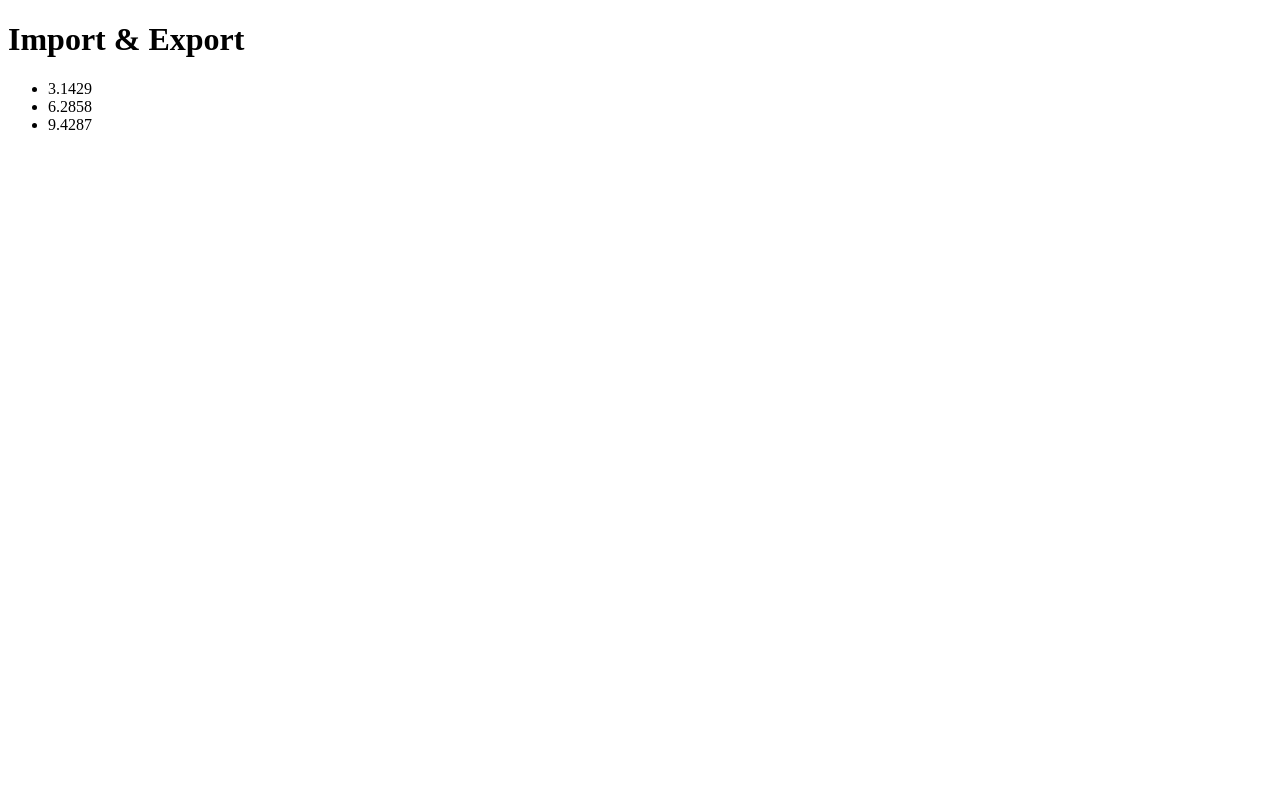
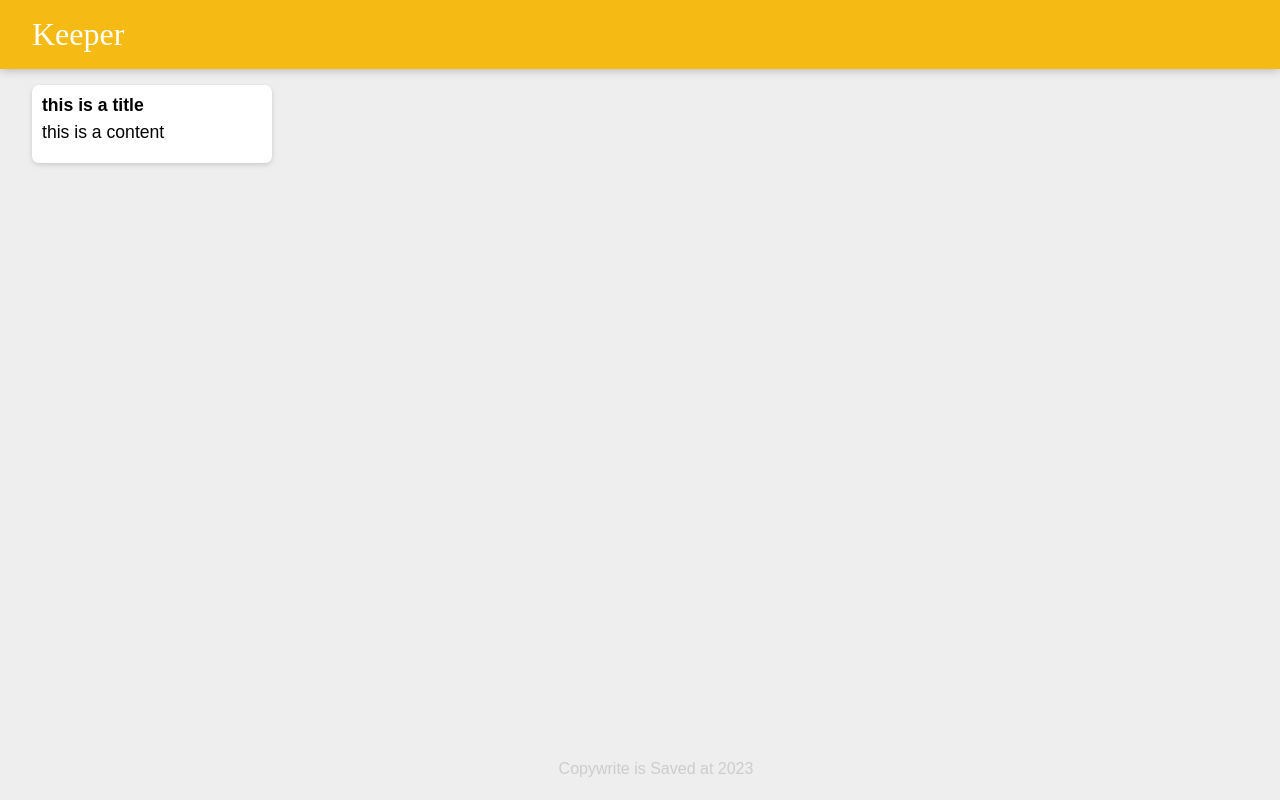
Before and after one commit to kaled4000/React, a React (Create React App) app in the folder my-app/: page / in a window 1280 px wide. Built offline with nearby package versions, Linux system fonts and the light colour scheme.

Commit message:
Keeper App project v1

```diff
--- a/my-app/public/style.css
+++ b/my-app/public/style.css
@@ -1,5 +1,56 @@
-.heading {
-    font-size: 50px;
-    font-weight: bold;
-    border-bottom: 5px solid black;
-  }
+* {
+  padding: 0;
+  margin: 0;
+  box-sizing: border-box;
+}
+html {
+  font-family: "Montserrat", sans-serif;
+}
+body {
+  background: #eee;
+  padding: 0 16px;
+}
+
+header {
+  background-color: #f5ba13;
+  margin: auto -16px;
+  padding: 16px 32px;
+  box-shadow: 0 0 10px 0 rgba(0, 0, 0, 0.3);
+}
+
+header h1 {
+  color: #fff;
+  font-family: "McLaren", cursive;
+  font-weight: 200;
+}
+
+footer {
+  position: absolute;
+  text-align: center;
+  bottom: 0;
+  width: 100%;
+  height: 2.5rem;
+}
+
+footer p {
+  color: #ccc;
+}
+.note {
+  background: #fff;
+  border-radius: 7px;
+  box-shadow: 0 2px 5px #ccc;
+  padding: 10px;
+  width: 240px;
+  margin: 16px;
+  float: left;
+}
+.note h1 {
+  font-size: 1.1em;
+  margin-bottom: 6px;
+}
+.note p {
+  font-size: 1.1em;
+  margin-bottom: 10px;
+  white-space: pre-wrap;
+  word-wrap: break-word;
+}
--- /dev/null
+++ b/my-app/src/component/App.js
@@ -0,0 +1,15 @@
+import React from "react";
+import Header from "./header.jsx";
+import Footer from "./footer.jsx";
+import Note from "./note.jsx";
+function App() {
+  return (
+    <div>
+      <Header />
+      <Note />
+      <Footer />
+    </div>
+  );
+}
+
+export default App;
--- /dev/null
+++ b/my-app/src/component/footer.jsx
@@ -0,0 +1,15 @@
+import React from "react";
+import ReactDom from "react-dom";
+
+function Footer() {
+  const d = new Date();
+  let year = d.getFullYear();
+
+  return (
+    <footer>
+      <p>Copywrite is Saved at {year}</p>
+    </footer>
+  );
+}
+
+export default Footer;
--- /dev/null
+++ b/my-app/src/component/header.jsx
@@ -0,0 +1,10 @@
+import React from "react";
+
+function Header() {
+  return (
+    <header>
+      <h1>Keeper</h1>
+    </header>
+  );
+}
+export default Header;
--- /dev/null
+++ b/my-app/src/component/note.jsx
@@ -0,0 +1,12 @@
+import React from "react";
+
+function Note() {
+  return (
+    <div className="note">
+      <h1>this is a title</h1>
+      <p>this is a content</p>
+    </div>
+  );
+}
+
+export default Note;
--- a/my-app/src/index.js
+++ b/my-app/src/index.js
@@ -1,15 +1,23 @@
-import  React  from "react";
-import  ReactDOM  from "react-dom";
+//1. Create a new React app.
+//2. Create a App.jsx component.
+//3. Create a Header.jsx component that renders a <header> element
+//to show the Keeper App name in an <h1>.
+//4. Create a Footer.jsx component that renders a <footer> element
+//to show a copyright message in a <p> with a dynamically updated year.
+//5. Create a Note.jsx component to show a <div> element with a
+//<h1> for a title and a <p> for the content.
+//6. Make sure that the final website is styled like the example shown here:
+//https://l1pp6.csb.app/
 
+import React from "react";
+import ReactDom from "react-dom";
+import App from "./component/App";
 
-import pi,{doublepi,thridenpi} from "./math";
-ReactDOM.render(
-<div>
-   <h1>Import & Export </h1>
-   <ul>
-      <li>{pi}</li>
-      <li>{doublepi}</li>
-      <li>{thridenpi}</li>
-   </ul>
-</div>
-,document.getElementById("root"));
+ReactDom.render(
+  <div>
+    <App />
+  </div>,
+  document.getElementById("root")
+);
+
+//HINT: You will need to study the classes in teh styles.css file to appy styling.
--- a/my-app/src/math.js
+++ /dev/null
@@ -1,10 +0,0 @@
-
-const pi = 3.1429;
-
-const doublepi = pi*2;
-
-const thridenpi = pi*3;
-
-export default pi;
-
-export {doublepi,thridenpi};
```
